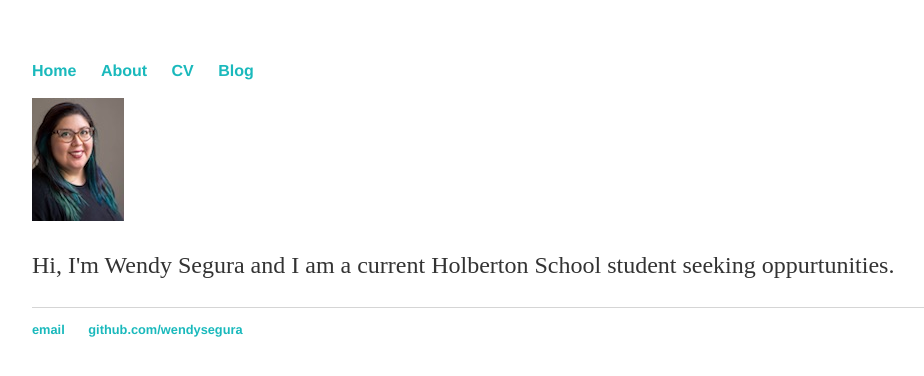
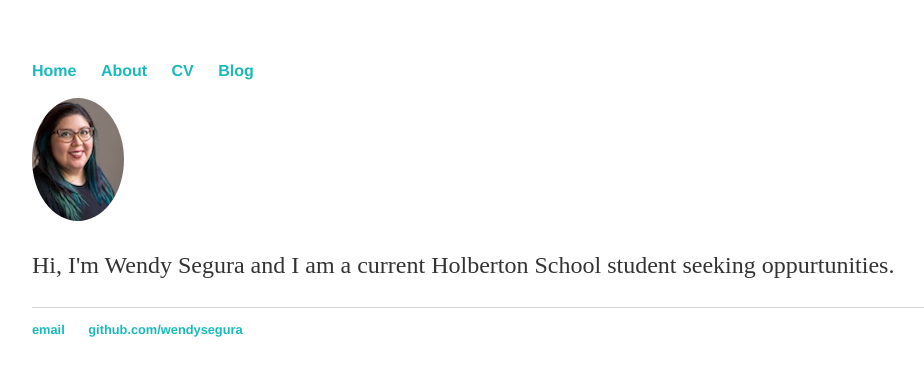
Before and after one commit to feliciahsieh/wendysegura.github.io, a Jekyll site: the page built from index.html, in a window 1280 px wide. Shown: the top 376 px of the page, without its empty margins (160-1084 px from the left). Built offline with Jekyll 4.4.1, drawn with Linux system fonts in a browser that asks for light colours.

Commit message:
Update main.css

```diff
--- a/css/main.css
+++ b/css/main.css
@@ -1,4 +1,6 @@
 body { margin: 60px auto; width: 70%;}
+
+img {border-radius: 50%;}
 
 a { text-decoration: none; color: #1ab9bc;}
 a:hover { text-decoration: underline; }
```
